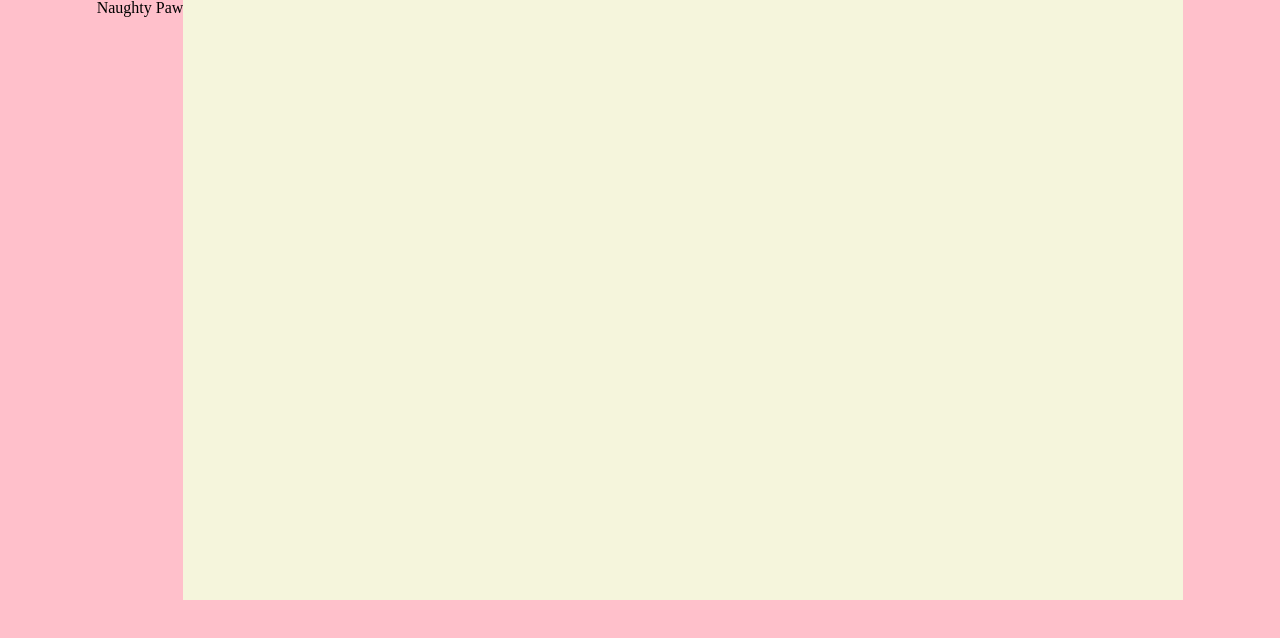
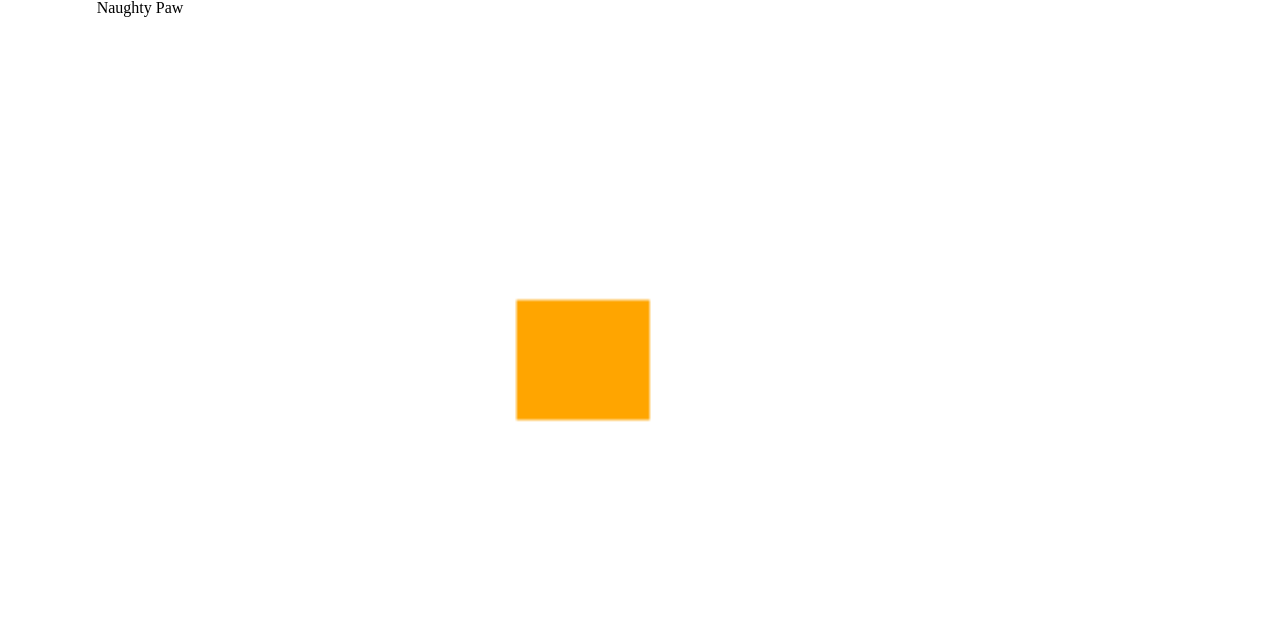
Before and after one commit to vickiychung/BubbleTea, a website built with webpack: page dist/index.html in a window 1280 px wide. Built offline with nearby package versions, Linux system fonts and the light colour scheme; files whose address does not match are found by name.

Commit message:
Render temp cat

```diff
--- a/src/assets/stylesheets/game.css
+++ b/src/assets/stylesheets/game.css
@@ -1,9 +1,9 @@
 body {
-  background-color: pink;
+  /* background-color: pink; */
   display: flex;
   justify-content: center;
 }
 
 #game-canvas {
-  background-color: beige;
+  /* background-color: beige; */
 }
--- a/src/classes/cat.js
+++ b/src/classes/cat.js
@@ -1,25 +1,43 @@
-const cat = require('../assets/images/cat.png');
+// const cat = require('../assets/images/cat.png');
+const CONSTANTS = {
+  CAT_WIDTH: 40,
+  CAT_HEIGHT: 30
+};
 
 class Cat {
-  constructor(ctx, pos) {
-    this.cat = new Image();
-    this.cat.src = cat;
+  // constructor(ctx, pos) {
+  //   this.cat = new Image();
+  //   this.cat.src = cat;
 
-    this.ctx = ctx;
-    this.pos = pos;
+  //   this.ctx = ctx;
+  //   this.pos = pos;
+  // }
+  constructor(dimensions) {
+    this.dimensions = dimensions;
+    this.x = this.dimensions.width / 3;
+    this.y = this.dimensions.height / 2;
   }
 
-  drawCat(x, y) {
-    this.ctx.drawImage(this.cat, x, y, 140, 250);
+  animate(ctx) {
+    this.drawCat(ctx);
   }
 
-  move(dir) {
-    if (dir === 1) {
-      this.drawCat(pos[0] + 1, pos[1]);
-    } else {
-      this.drawCat(pos[0] - 1, pos[1]);
-    }
+  // drawCat(x, y) {
+  //   this.ctx.drawImage(this.cat, x, y, 140, 250);
+  // }
+  drawCat(ctx){
+    ctx.fillStyle = "orange";
+    ctx.fillRect(this.x, this.y, CONSTANTS.CAT_WIDTH, CONSTANTS.CAT_HEIGHT);
+    console.log("draw cat");
   }
+
+  // move(dir) {
+  //   if (dir === 1) {
+  //     this.drawCat(pos[0] + 1, pos[1]);
+  //   } else {
+  //     this.drawCat(pos[0] - 1, pos[1]);
+  //   }
+  // }
 }
 
 module.exports = Cat;
--- a/src/classes/game.js
+++ b/src/classes/game.js
@@ -1,5 +1,20 @@
 const Cat = require("./cat");
 
 class Game {
+  constructor(canvas) {
+    this.ctx = canvas.getContext("2d");
+    this.dimensions = { width: canvas.width, height: canvas.height };
+    this.restart();
+  }
 
+  restart() {
+    this.cat = new Cat(this.dimensions);
+    this.animate();
+  }
+
+  animate() {
+    this.cat.animate(this.ctx);
+  }
 }
+
+module.exports = Game;
--- a/src/index.js
+++ b/src/index.js
@@ -1,11 +1,18 @@
-const Cat = require("./classes/cat");
-window.Cat = Cat;
+// const GameView = require('./classes/game_view');
+const Game = require('./classes/game');
+// const Cat = require("./classes/cat");
 
 document.addEventListener("DOMContentLoaded", () => {
+  let canvas = document.getElementById("game-canvas");
+  // let context = canvas.getContext("2d");
 
-  let canvas = document.getElementById("game-canvas");
-  let context = canvas.getContext("2d");
-  window.context = context;
+  // window.context = context;
+
+  new Game(canvas);
+  // const gameView = new GameView(context, game);
+  // gameView.start();
+
+  // window.gameView = gameView;
 });
 
 console.log("Webpack is working!")
```
Also changed, not shown: src/classes/game_view.js (+14 -0 lines), dist/1e2fc310c39911233466a15cbae4dbcb.png (added), dist/main.js, 1 other file.
